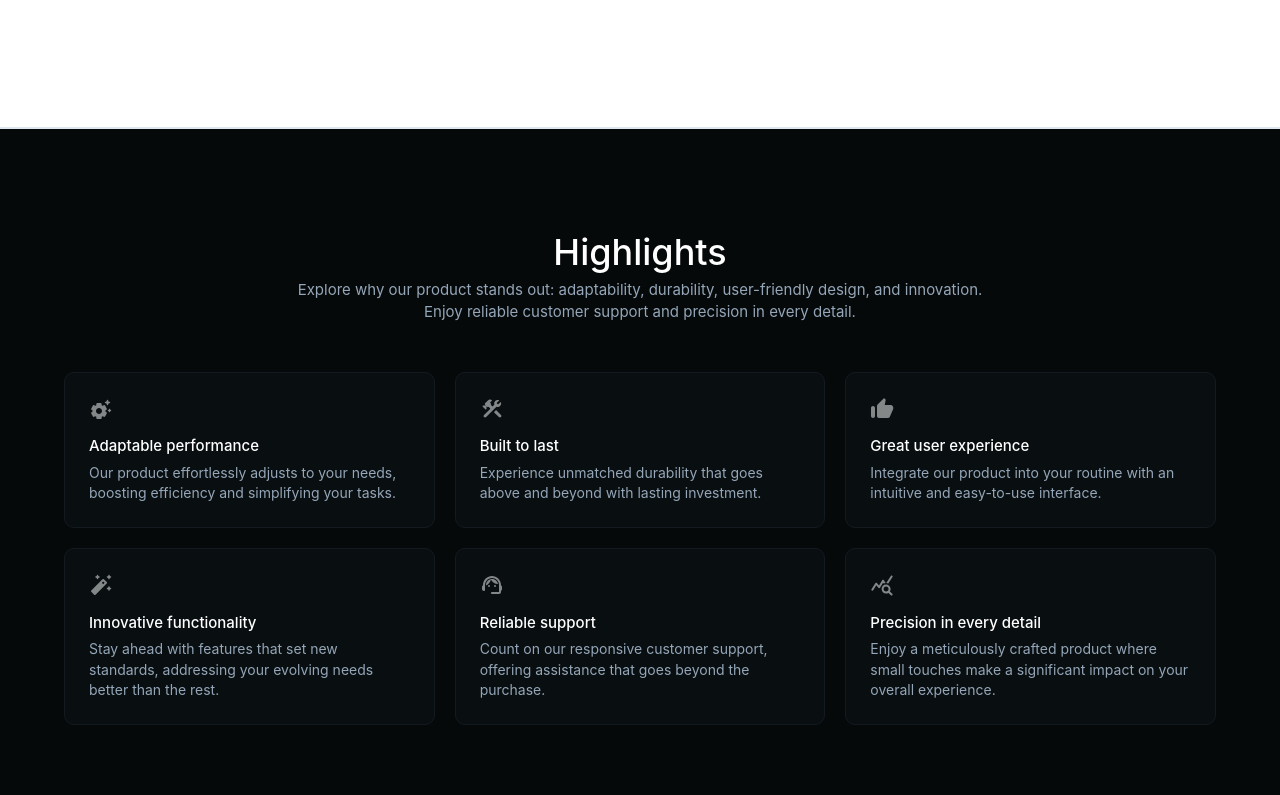
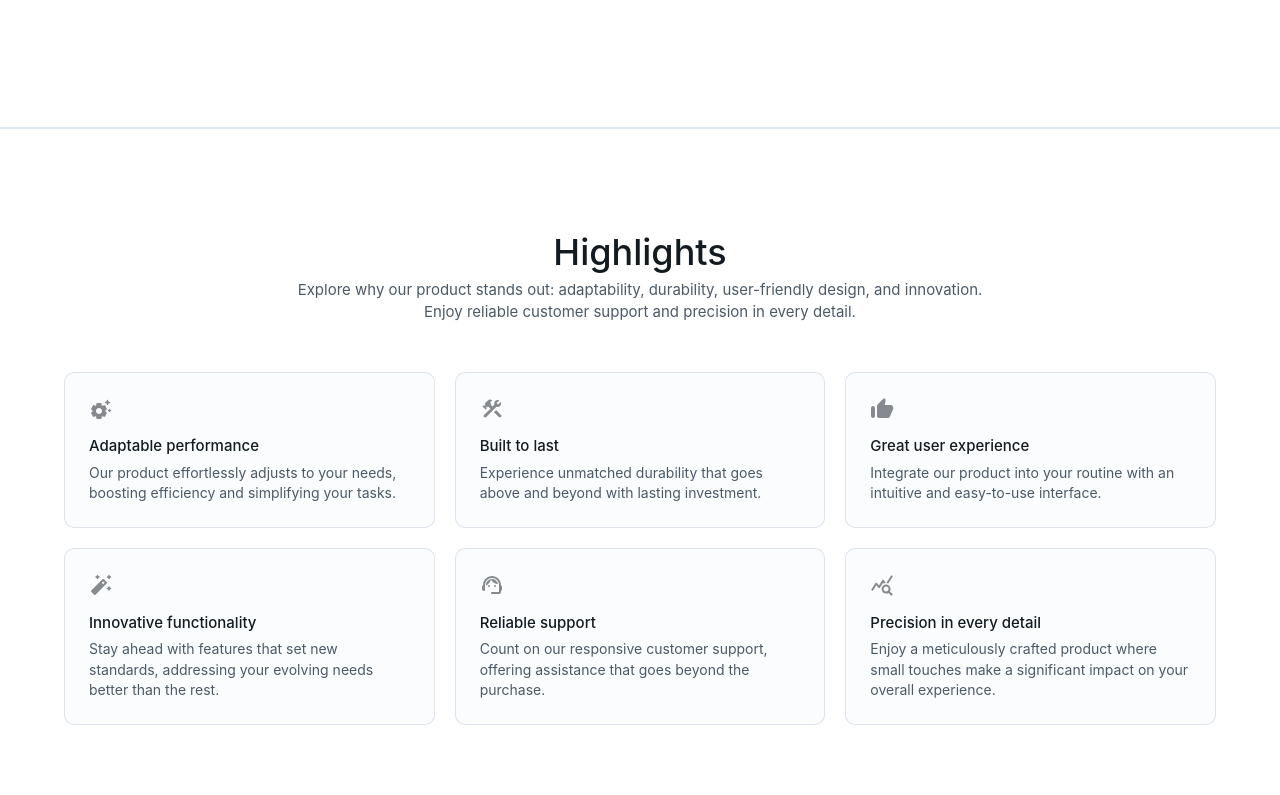
Before and after one commit to WatchTower-Open-Source/Landing-Page, a React app: page / in a window 1280 px wide. Shown: the part 1445-2240 px from the top of the page. Built offline with nearby package versions, Linux system fonts and the light colour scheme.

Commit message:
update light theme

```diff
--- a/package.json
+++ b/package.json
@@ -5,8 +5,7 @@
   "scripts": {
     "start": "npx webpack-dev-server --mode development --open --hot",
     "build": "npx webpack --mode production",
-    "predeploy": "npm run build",
-    "deploy": "gh-pages -d dist"
+    "deploy": "webpack --mode production && gh-pages -d dist"
   },
   "author": "",
   "license": "ISC",
--- a/src/components/Highlights.tsx
+++ b/src/components/Highlights.tsx
@@ -5,12 +5,14 @@ import Container from '@mui/material/Container';
 import Grid from '@mui/material/Grid';
 import Stack from '@mui/material/Stack';
 import Typography from '@mui/material/Typography';
+import { useTheme } from '@mui/material/styles';
 import AutoFixHighRoundedIcon from '@mui/icons-material/AutoFixHighRounded';
 import ConstructionRoundedIcon from '@mui/icons-material/ConstructionRounded';
 import QueryStatsRoundedIcon from '@mui/icons-material/QueryStatsRounded';
 import SettingsSuggestRoundedIcon from '@mui/icons-material/SettingsSuggestRounded';
 import SupportAgentRoundedIcon from '@mui/icons-material/SupportAgentRounded';
 import ThumbUpAltRoundedIcon from '@mui/icons-material/ThumbUpAltRounded';
+
 const items = [
   {
     icon: <SettingsSuggestRoundedIcon />,
@@ -51,14 +53,16 @@ const items = [
 ];
 
 export default function Highlights() {
+  const theme = useTheme();
+
   return (
     <Box
       id='highlights'
       sx={{
         pt: { xs: 4, sm: 12 },
         pb: { xs: 8, sm: 16 },
-        color: 'white',
-        bgcolor: '#06090a',
+        color: theme.palette.text.primary,
+        bgcolor: theme.palette.background.default,
       }}
     >
       <Container
@@ -79,7 +83,10 @@ export default function Highlights() {
           <Typography component='h2' variant='h4'>
             Highlights
           </Typography>
-          <Typography variant='body1' sx={{ color: 'grey.400' }}>
+          <Typography
+            variant='body1'
+            sx={{ color: theme.palette.text.secondary }}
+          >
             Explore why our product stands out: adaptability, durability,
             user-friendly design, and innovation. Enjoy reliable customer
             support and precision in every detail.
@@ -98,9 +105,9 @@ export default function Highlights() {
                   p: 3,
                   height: '100%',
                   border: '1px solid',
-                  borderColor: 'grey.800',
+                  borderColor: theme.palette.divider,
                   background: 'transparent',
-                  backgroundColor: 'grey.900',
+                  backgroundColor: theme.palette.background.paper,
                 }}
               >
                 <Box sx={{ opacity: '50%' }}>{item.icon}</Box>
@@ -108,7 +115,10 @@ export default function Highlights() {
                   <Typography fontWeight='medium' gutterBottom>
                     {item.title}
                   </Typography>
-                  <Typography variant='body2' sx={{ color: 'grey.400' }}>
+                  <Typography
+                    variant='body2'
+                    sx={{ color: theme.palette.text.secondary }}
+                  >
                     {item.description}
                   </Typography>
                 </div>
```
Also changed, not shown: 7 other files (tests, documents, lock files or other folders).
